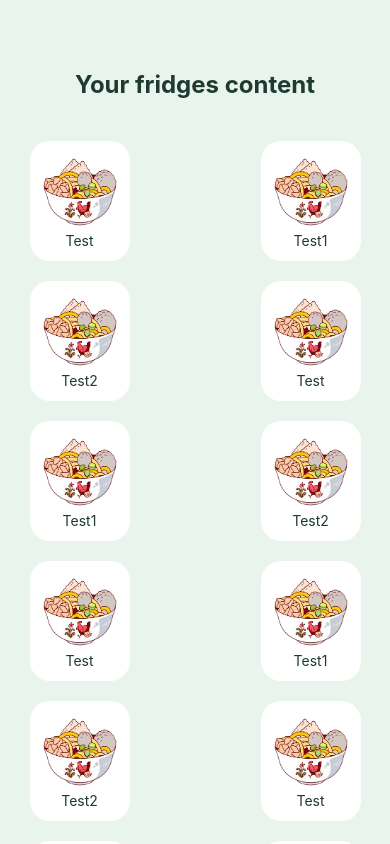
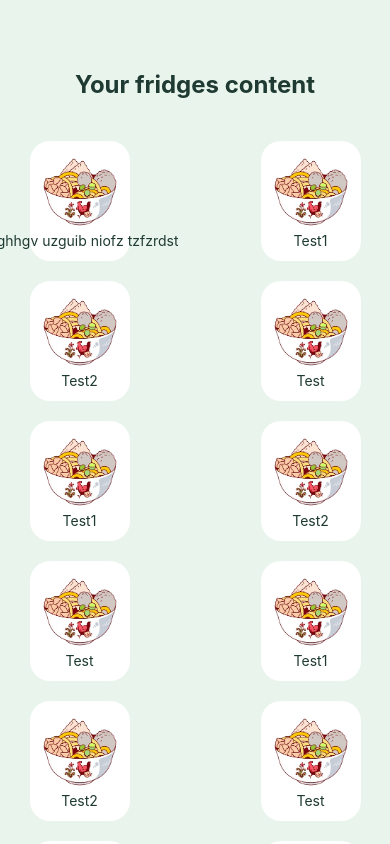
Before and after one commit to piha2866/no-waste-fridge, a React Native app in the folder no-waste-fridge/: screen / in a window 390 px wide. Shown: the top 844 px of the page. Built offline with nearby package versions, Linux system fonts and the light colour scheme.

Commit message:
chore: prevent line overflow in content square

```diff
--- a/no-waste-fridge/App.tsx
+++ b/no-waste-fridge/App.tsx
@@ -41,7 +41,7 @@ export default function App(): React.JSX.Element {
       <View style={styles.contentGridContainer}>
         <Text style={styles.sectionTitle}>Your fridges content</Text>
         <View style={styles.contentWrapper}>
-          <Content name={"Test"} />
+          <Content name={"Teghhgv uzguib niofz tzfzrdst"} />
           <Content name={"Test1"} />
           <Content name={"Test2"} />
           <Content name={"Test"} />
--- a/no-waste-fridge/src/components/content.tsx
+++ b/no-waste-fridge/src/components/content.tsx
@@ -8,8 +8,8 @@ export function Content(props: any): React.JSX.Element {
         <View>
           <Image source={require("../assets/images/default-food.png")}  style={styles.image} resizeMode="contain" />
         </View>
-        <View>
-            <Text style={styles.text}>{props.name}</Text>
+        <View style={styles.textContainer}>
+            <Text style={styles.text} numberOfLines={1}>{props.name}</Text>
         </View>
     </View>
   );
@@ -27,6 +27,9 @@ const styles = StyleSheet.create({
     },
     image: { width: 80, height: 80 },
     text: {
-      color: colors.text
+      color: colors.text,
+    },
+    textContainer: {
+      paddingHorizontal: 4,
     }
 });
```
